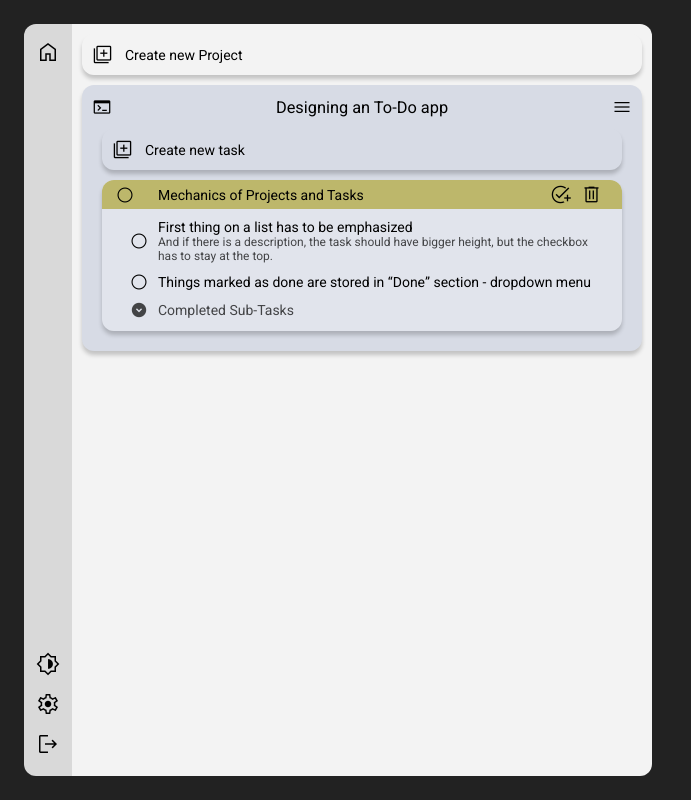
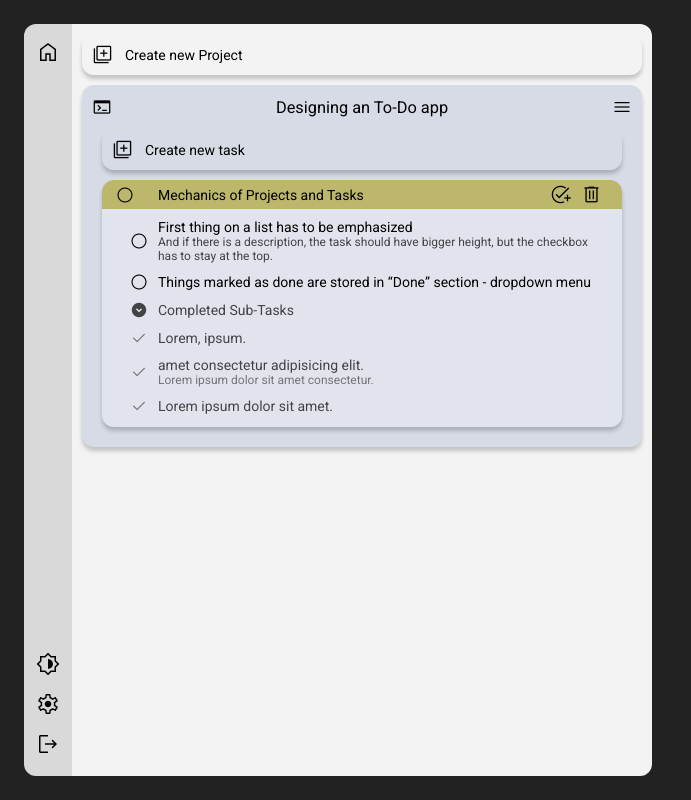
Before and after one commit to Michota/MichotaDoList, a plain HTML site: page index.html in a window 1280 px wide. Shown: the whole page, without its empty margins (0-691 px from the left). Drawn offline with nearby package versions, Linux system fonts and the light colour scheme.

Commit message:
git commit -m Completed Subtask added

```diff
--- a/index.html
+++ b/index.html
@@ -106,8 +106,35 @@ home
 
               <li class="subtasks-completed btn">
                 <div class="icon material-symbols-outlined btn"></div>
-                <p class="text-name-stask">Completed Sub-Tasks</p>
+                <p>Completed Sub-Tasks</p>
                 </li>
+                <ul class="subtask-completed-list">
+                  <li class="subtask-completed">
+                    <div class="subtask-completed subtask-checkbox material-symbols-outlined checkbox"></div>
+                    <div class="subtask-info">
+                      <p class="text-name-stask">Lorem, ipsum.</p>
+                      <div class="subtask-description">
+                      </div>
+                    </div>
+                  </li>
+                  <li class="subtask-completed">
+                    <div class="subtask-completed subtask-checkbox material-symbols-outlined checkbox"></div>
+                    <div class="subtask-info">
+
+                      <p class="text-name-stask">amet consectetur adipisicing elit.</p>
+                      <div class="subtask-description">Lorem ipsum dolor sit amet consectetur.</div>
+                    </div>
+                  </li>
+                  <li class="subtask-completed">
+                    <div class="subtask-completed subtask-checkbox material-symbols-outlined checkbox"></div>
+                    <div class="subtask-info">
+
+                      <p class="text-name-stask">Lorem ipsum dolor sit amet.</p>
+                      <div class="subtask-description">
+                      </div>
+                    </div>
+                  </li>
+                </ul>
               </ul>
 
 
--- a/style.css
+++ b/style.css
@@ -355,4 +355,25 @@ a[href="#logout"]:hover {
   /* transform: rotate(360deg); */
   font-variation-settings: "FILL" 0;
 }
+
+.subtask-completed {
+  display: flex;
+  transition: 0.2s;
+  gap: 1rem;
+  opacity: 0.7;
+}
+
+.subtask-completed .checkbox::before {
+  content: "done";
+}
+
+.subtask-completed:hover .checkbox::after {
+  content: "close";
+  font-size: 1.8rem;
+}
+
+.subtask-completed:hover .checkbox::before {
+  opacity: 0;
+}
+
 /* #TODO:: make tasks button animation */
```
